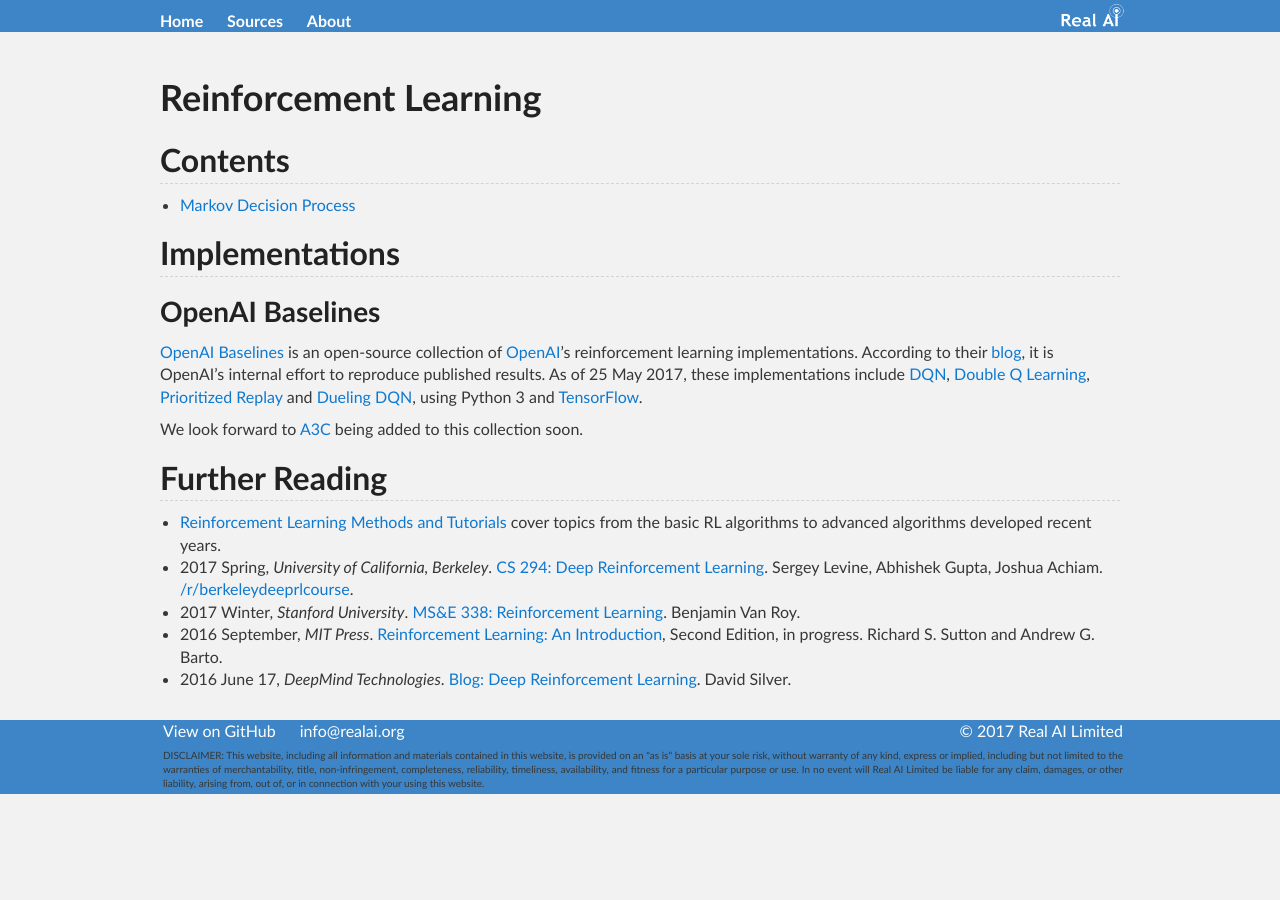
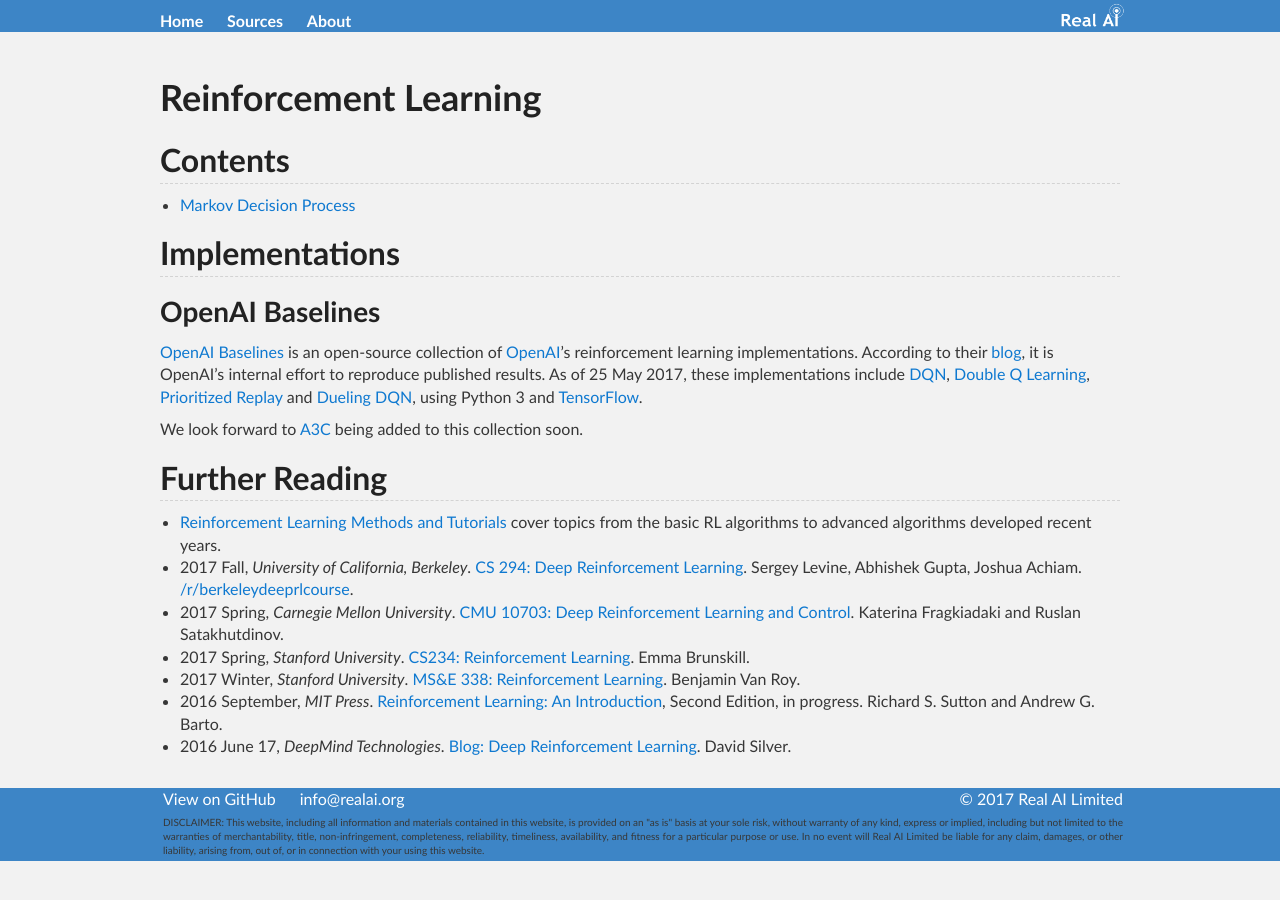
Before and after one commit to Tonywuhk/realai.org, a Jekyll site: the page built from course/reinforcement-learning/README.md, in a window 1280 px wide. Built offline with Jekyll 4.4.1, drawn with Linux system fonts in a browser that asks for light colours; our own code applies the rules of GitHub Pages for plain Markdown files; the repository's description, which GitHub fills in, is left out.

Commit message:
Update files

```diff
--- a/course/reinforcement-learning/README.md
+++ b/course/reinforcement-learning/README.md
@@ -21,7 +21,9 @@
 ## Further Reading
 
 * [Reinforcement Learning Methods and Tutorials](https://github.com/MorvanZhou/Reinforcement-learning-with-tensorflow) cover topics from the basic RL algorithms to advanced algorithms developed recent years.
-* 2017 Spring, *University of California, Berkeley*. [CS 294: Deep Reinforcement Learning](http://rll.berkeley.edu/deeprlcourse/). Sergey Levine, Abhishek Gupta, Joshua Achiam. [/r/berkeleydeeprlcourse](https://www.reddit.com/r/berkeleydeeprlcourse/).
+* 2017 Fall, *University of California, Berkeley*. [CS 294: Deep Reinforcement Learning](http://rll.berkeley.edu/deeprlcourse/). Sergey Levine, Abhishek Gupta, Joshua Achiam. [/r/berkeleydeeprlcourse](https://www.reddit.com/r/berkeleydeeprlcourse/).
+* 2017 Spring, *Carnegie Mellon University*. [CMU 10703: Deep Reinforcement Learning and Control](https://katefvision.github.io/). Katerina Fragkiadaki and Ruslan Satakhutdinov.
+* 2017 Spring, *Stanford University*. [CS234: Reinforcement Learning](http://web.stanford.edu/class/cs234/index.html). Emma Brunskill.
 * 2017 Winter, *Stanford University*. [MS&E 338: Reinforcement Learning](https://web.stanford.edu/class/msande338/). Benjamin Van Roy.
 * 2016 September, *MIT Press*. [Reinforcement Learning: An Introduction](http://incompleteideas.net/sutton/book/the-book-2nd.html), Second Edition, in progress. Richard S. Sutton and Andrew G. Barto.
 * 2016 June 17, *DeepMind Technologies*. [Blog: Deep Reinforcement Learning](https://deepmind.com/blog/deep-reinforcement-learning/). David Silver.
```
Also changed, not shown: about/README.md (+1 -1 lines), about/hong-kong.md (added, +9 -0 lines), applications.md (+4 -0 lines), impacts.md (+4 -0 lines), 1 other file.
